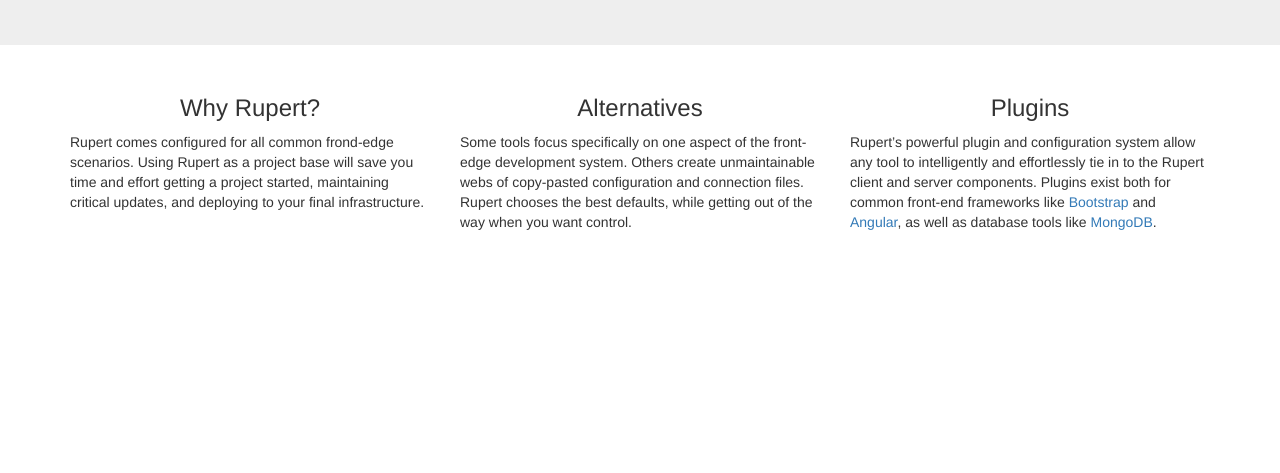
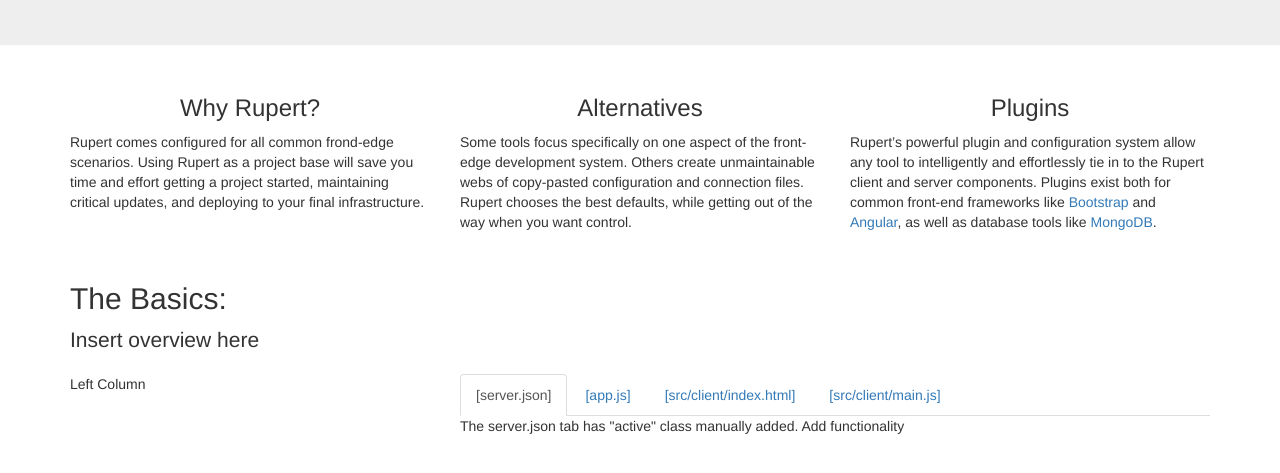
Before and after one commit to RupertJS/rupertjs.github.io, a plain HTML site: page index.html in a window 1280 px wide. Shown: the part 195-668 px from the top of the page. Drawn offline with nearby package versions, Linux system fonts and the light colour scheme.

Commit message:
Added Basics layout.

```diff
--- a/index.html
+++ b/index.html
@@ -42,6 +42,26 @@
 			<p>Rupert’s powerful plugin and configuration system allow any tool to intelligently and effortlessly tie in to the Rupert client and server components. Plugins exist both for common front-end frameworks like <a href="https://github.com/RupertJS/rupert-plugin-bootstrap#rupert-bootstrap-configurations">Bootstrap</a> and <a href="https://github.com/RupertJS/rupert-plugin-angular#rupert-angular-configurations">Angular</a>, as well as database tools like <a href="https://github.com/RupertJS/rupert-plugin-mongo#rupert-plugin-mongo">MongoDB</a>.</p>
 		</div>
 	</div>
+	<div class="row content-section">
+		<div class="col-xs-12">
+			<h2>The Basics:</h2>
+			<p class="lead">Insert overview here</p>
+		</div>
+	</div>
+	<div class="row">
+		<div class="col-xs-4">
+			<p>Left Column</p>
+		</div>
+		<div class="col-xs-8">
+			<ul class="nav nav-tabs">
+				<li class="active"><a href="#">[server.json]</a></li>
+				<li><a href="#">[app.js]</a></li>
+				<li><a href="#">[src/client/index.html]</a></li>
+				<li><a href="#">[src/client/main.js]</a></li>
+			</ul>
+			<p>The server.json tab has "active" class manually added. Add functionality</p>
+		</div>
+	</div>
 </div>
 
 </body>
--- a/styles.css
+++ b/styles.css
@@ -1,3 +1,21 @@
 .logo img {
 	max-width: 100%;
 }
+
+.content-section {
+	margin-top: 20px;
+}
+
+/*ul.nav {
+	width: 100%;
+}
+
+*//*ul.nav > li {
+	width: 25%;
+	text-align: center;
+	border-left: 1px solid #e7e7e7;
+}
+*//*
+ul.nav > li:first-child {
+	border-left: none;
+}*/
```
